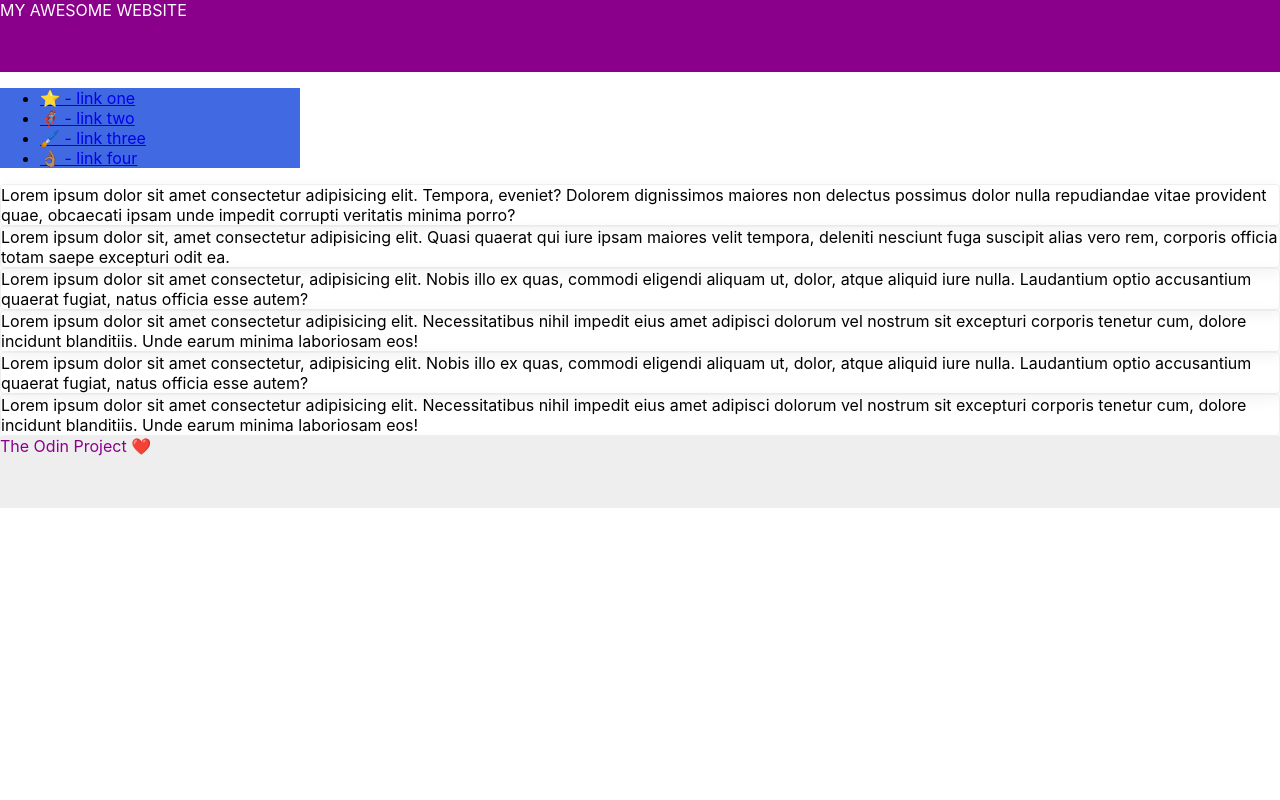
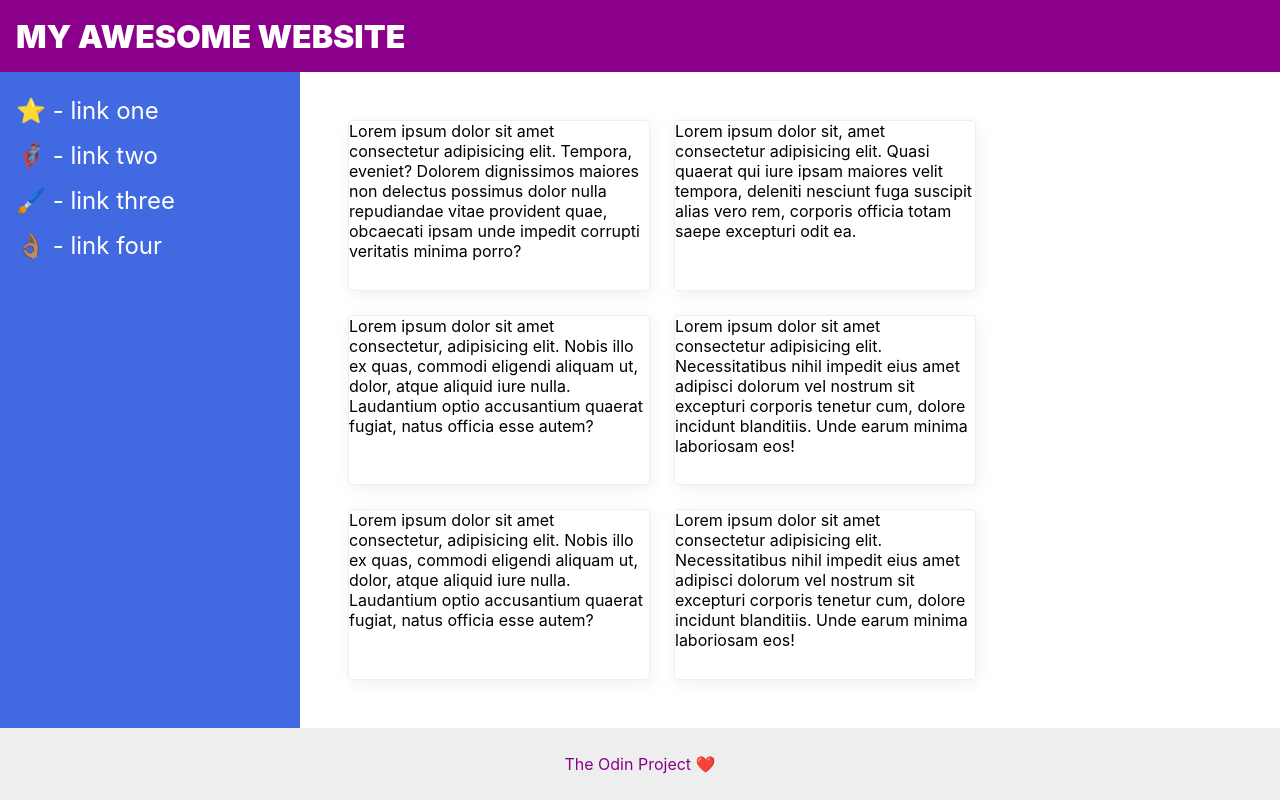
Before and after one commit to alexander-fraser/learn-webdev-theodinproject, a plain HTML site: page 21-flex-layout2/index.html in a window 1280 px wide. Drawn offline with Linux system fonts and the light colour scheme.

Commit message:
Lay out the webpage using flexbox per instructions

```diff
--- a/21-flex-layout2/index.html
+++ b/21-flex-layout2/index.html
@@ -11,7 +11,7 @@
     <div class="header">
       MY AWESOME WEBSITE
     </div>
-
+    <div class="content">
       <div class="sidebar">
         <ul>
           <li><a href="#">⭐ - link one</a></li>
@@ -20,14 +20,15 @@
           <li><a href="#">👌🏽 - link four</a></li>
         </ul>
       </div>
-
+      <div class="cards">
         <div class="card">Lorem ipsum dolor sit amet consectetur adipisicing elit. Tempora, eveniet? Dolorem dignissimos maiores non delectus possimus dolor nulla repudiandae vitae provident quae, obcaecati ipsam unde impedit corrupti veritatis minima porro?</div>
         <div class="card">Lorem ipsum dolor sit, amet consectetur adipisicing elit. Quasi quaerat qui iure ipsam maiores velit tempora, deleniti nesciunt fuga suscipit alias vero rem, corporis officia totam saepe excepturi odit ea.</div>
         <div class="card">Lorem ipsum dolor sit amet consectetur, adipisicing elit. Nobis illo ex quas, commodi eligendi aliquam ut, dolor, atque aliquid iure nulla. Laudantium optio accusantium quaerat fugiat, natus officia esse autem?</div>
         <div class="card">Lorem ipsum dolor sit amet consectetur adipisicing elit. Necessitatibus nihil impedit eius amet adipisci dolorum vel nostrum sit excepturi corporis tenetur cum, dolore incidunt blanditiis. Unde earum minima laboriosam eos!</div>
         <div class="card">Lorem ipsum dolor sit amet consectetur, adipisicing elit. Nobis illo ex quas, commodi eligendi aliquam ut, dolor, atque aliquid iure nulla. Laudantium optio accusantium quaerat fugiat, natus officia esse autem?</div>
         <div class="card">Lorem ipsum dolor sit amet consectetur adipisicing elit. Necessitatibus nihil impedit eius amet adipisci dolorum vel nostrum sit excepturi corporis tenetur cum, dolore incidunt blanditiis. Unde earum minima laboriosam eos!</div>
-
+      </div>
+    </div>
     <div class="footer">
       The Odin Project ❤️
     </div>
--- a/21-flex-layout2/style.css
+++ b/21-flex-layout2/style.css
@@ -2,28 +2,74 @@
   font-family: -apple-system, BlinkMacSystemFont, 'Segoe UI', Roboto, Oxygen, Ubuntu, Cantarell, 'Open Sans', 'Helvetica Neue', sans-serif;
   margin: 0;
   min-height: 100vh;
+  display: flex;
+  flex-direction: column;
 }
 
 .header {
   height: 72px;
   background: darkmagenta;
   color: white;
+  font-size: 32px;
+  font-weight: 900;
+  padding: 0px 16px;
+  display: flex;
+  align-items: center;
 }
 
 .footer {
   height: 72px;
   background: #eee;
   color: darkmagenta;
+  display: flex;
+  justify-content: center;
+  align-items: center;
+}
+
+.content {
+  display: flex;
+  flex-grow: 1;
+  flex-shrink: 1;
+  padding: 0px;
+  margin: 0px;
 }
 
 .sidebar {
   width: 300px;
   background: royalblue;
   box-sizing: border-box;
+  flex-grow: 0;
+  flex-shrink: 0;
+  padding: 0px;
+  margin: 0px;
+}
+
+.sidebar ul {
+  list-style-type: none;
+  padding: 16px;
+  margin: 0px;
+}
+
+li {
+  padding: 8px 0px;
+}
+
+a {
+  text-decoration: none;
+  color: white;
+  font-size: 24px;
+}
+
+.cards {
+  padding: 48px;
+  display: flex;
+  gap: 24px;
+  flex-wrap: wrap;
 }
 
 .card {
   border: 1px solid #eee;
   box-shadow: 2px 4px 16px rgba(0,0,0,.06);
   border-radius: 4px;
+  width: 300px;
 }
```
Lines whose indentation alone changed are shown as unchanged.
